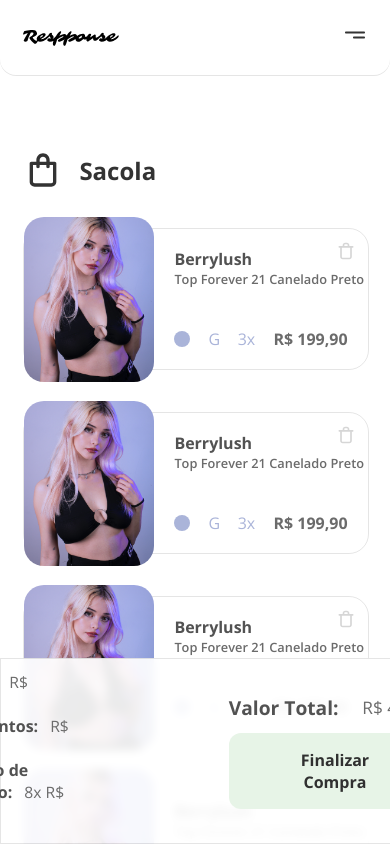
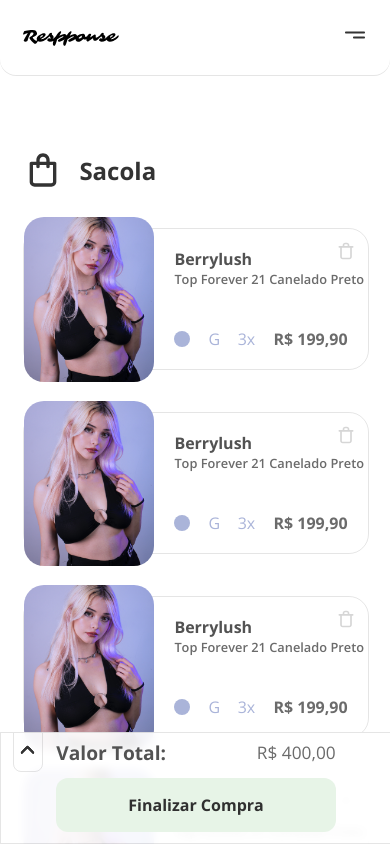
Before and after one commit to marlon307/project-respponse, a Next.js app: page /bag in a window 390 px wide. Shown: the top 844 px of the page. Built offline with nearby package versions, Linux system fonts and the light colour scheme.

Commit message:
Page bag bar price update designe

```diff
--- a/components/Bars/BarBuy.tsx
+++ b/components/Bars/BarBuy.tsx
@@ -1,10 +1,21 @@
-import React from 'react';
+import React, { useState } from 'react';
+import cx from 'classnames';
 import { BuyFinishBtn } from '../Buttons';
 import style from './styleBarBuy.module.scss';
 
 function BarBuy() {
+  const [openInfo, setOpenInfo] = useState(false);
+
+  function openBarMenu(event: { preventDefault: () => void; }) {
+    event.preventDefault();
+    setOpenInfo(!openInfo);
+  }
+
   return (
-    <section className={ style.buybar }>
+    <section className={
+      cx(style.buybar, { [style.open]: openInfo })
+    }
+    >
       <div className={ style.container }>
         <div className={ style.calc }>
           <div>
@@ -28,6 +39,7 @@ function BarBuy() {
           <BuyFinishBtn />
         </div>
       </div>
+      <a href="/" onClick={ openBarMenu }> </a>
     </section>
   );
 }
--- a/components/Bars/styleBarBuy.module.scss
+++ b/components/Bars/styleBarBuy.module.scss
@@ -6,6 +6,10 @@
   background: var(--maincolormenu);
   backdrop-filter: saturate(100%) blur(5px);
   border: 1px solid var(--bodercolor);
+
+  a {
+    display: none;
+  }
 }
 
 .container {
@@ -15,7 +19,7 @@
   align-items: center;
   justify-content: center;
   padding: 12px 0;
-  gap: 10em;
+  gap: 16vh;
 }
 
 .calc {
@@ -54,3 +58,62 @@
     }
   }
 }
+
+@media (max-width: 750px) {
+  .buybar {
+    max-height: 110px;
+    overflow: hidden;
+    transition: 0.3s;
+
+    a {
+      position: absolute;
+      display: flex;
+      align-items: center;
+      justify-content: center;
+      top: -1px;
+      left: 3%;
+      border-radius: 0 0 8px 8px;
+      width: 28px;
+      height: 38px;
+      border: 1px solid var(--bodercolor);
+
+      &:before {
+        position: absolute;
+        content: "";
+        width: 8px;
+        height: 8px;
+        border-top: 3px solid #333;
+        border-right: 3px solid #333;
+        border-radius: 3px;
+        transform: rotate(-45deg);
+        transition: 0.3s;
+      }
+    }
+  }
+
+  .container {
+    flex-direction: column;
+    gap: 2vh;
+    transform: translateY(-95px);
+  }
+
+  .calc {
+    align-items: flex-start;
+    justify-content: flex-start;
+    width: 30vh;
+  }
+
+  .open.buybar {
+    max-height: 210px;
+
+    .container {
+      transform: translateY(0px);
+    }
+
+    a {
+      &:before {
+        transform: rotate(135deg);
+      }
+    }
+  }
+}
```
